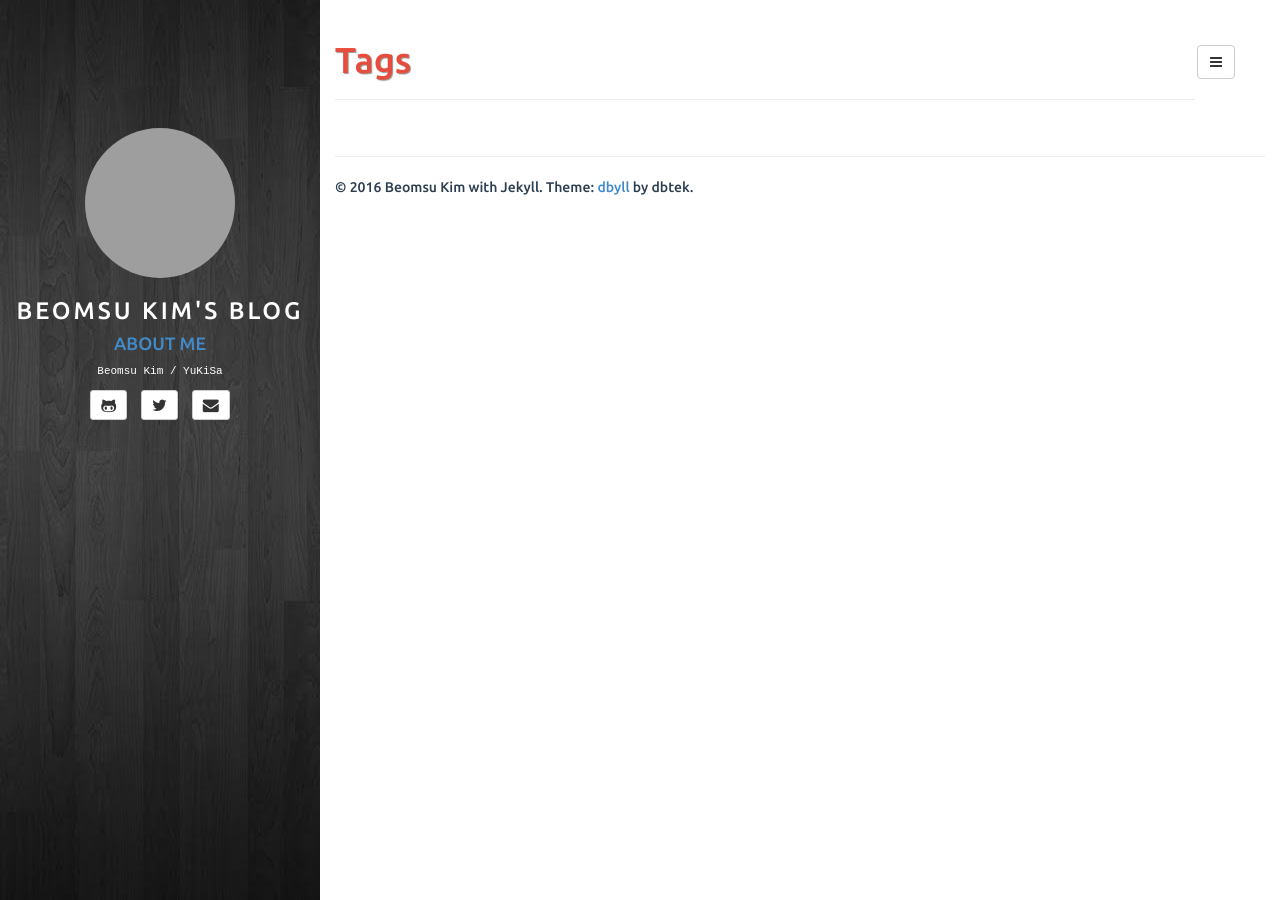
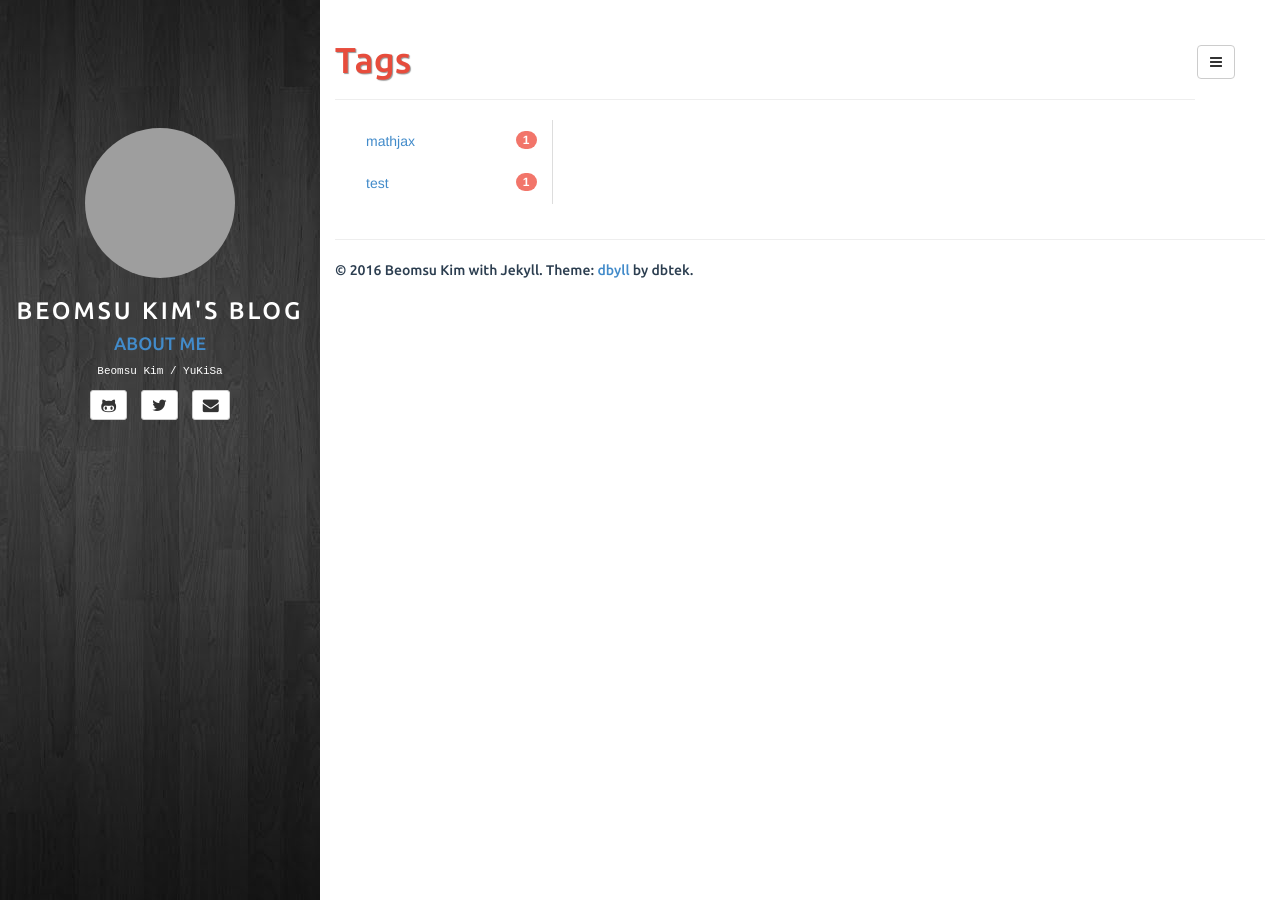
Before and after one commit to shuuki4/shuuki4.github.io, a Jekyll site: the page built from tags.html, in a window 1280 px wide. Built offline with Jekyll 4.4.1, drawn with Linux system fonts in a browser that asks for light colours; Markdown is read by kramdown in place of the engine named in the settings; grey boxes are pictures that could not be loaded.

Commit message:
mathjax test

```diff
--- a/_posts/2016-05-17-MathJax-Text2.html
+++ b/_posts/2016-05-17-MathJax-Text2.html
@@ -1,6 +1,9 @@
 ---
 layout: post
 title: MathJax Test 2
+categories : [test]
+tags : [mathjax, test]
+fullview : true
 ---
 
 <!DOCTYPE html>
```
